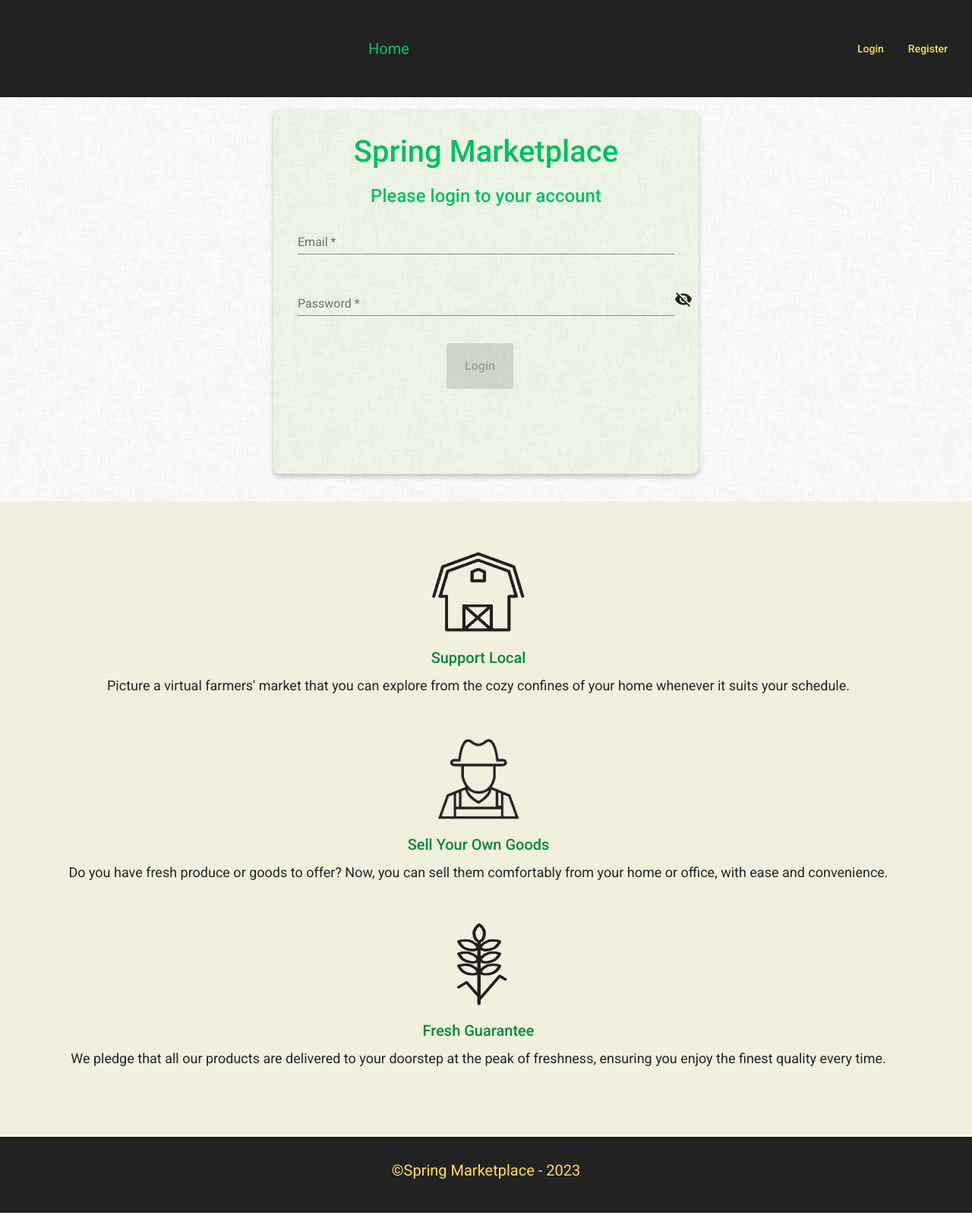
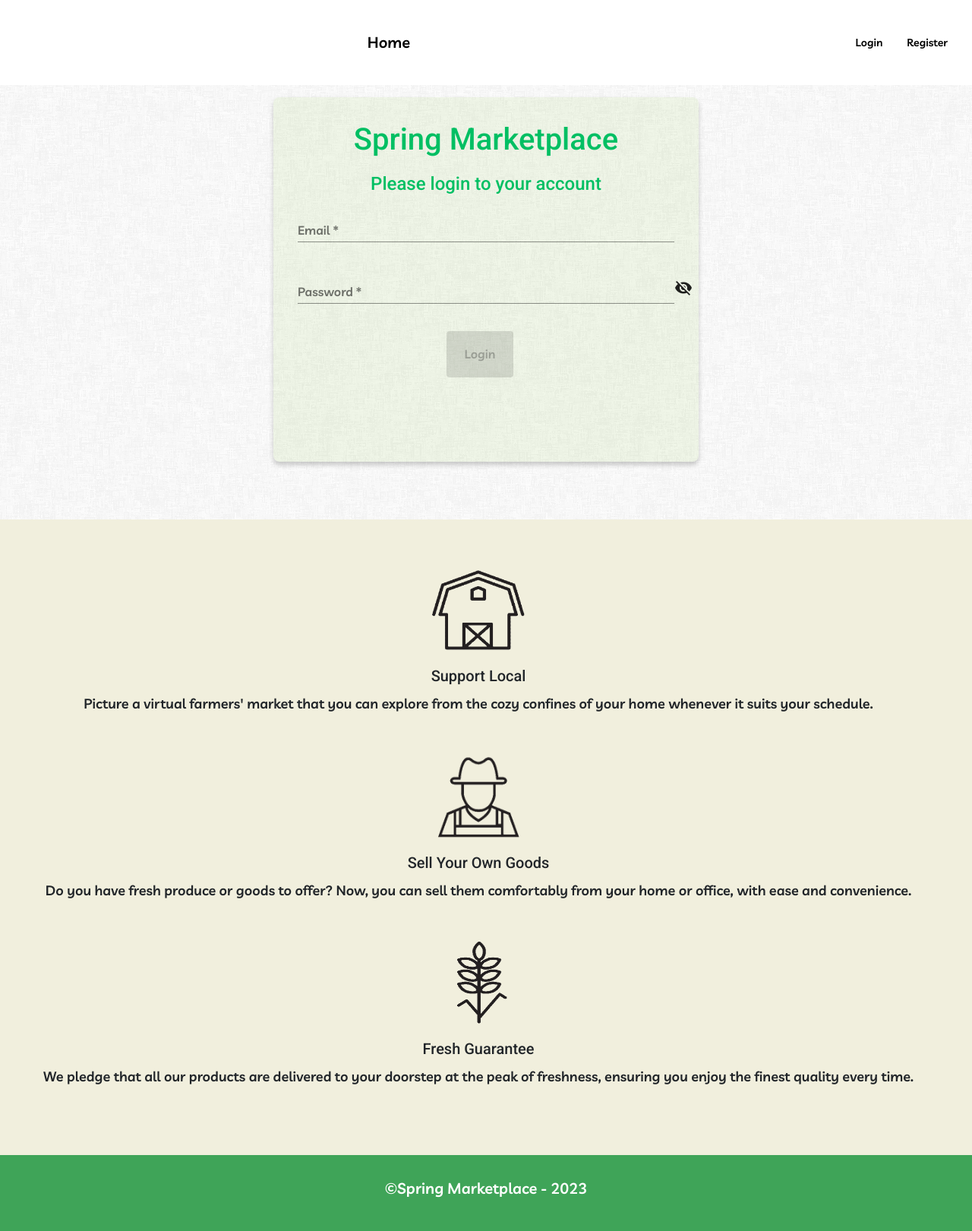
Before and after one commit to michaelivanov1/spring-marketplace, an Angular app in the folder frontend/: page / in a window 1280 px wide. Shown: the whole page at 76% size. Before the commit the page ends 1597 px from the top, so only its background shows below. Built offline with nearby package versions, Linux system fonts and the light colour scheme.

Commit message:
added sub header above main header

```diff
--- a/frontend/src/styles.scss
+++ b/frontend/src/styles.scss
@@ -4,6 +4,7 @@
   // font-family: 'Roboto', sans-serif;
   // font-family: 'Noto Sans', sans-serif;
   // font-family: 'Lato', sans-serif;
+  font-family: 'Livvic', sans-serif;
 }
 
 html,
@@ -15,7 +16,8 @@ body {
 
 // currently selected menu item
 .selected-menu-item {
-  border-bottom: 1px solid #ffde59;
+  // border-bottom: 1px solid #ffde59;
+  border-bottom: 1px solid green;
 }
 
 /* override all mat-card instances */
@@ -41,17 +43,30 @@ mat-dialog-container {
   flex: 1;
 }
 
+.info-header {
+  display: flex;
+  justify-content: center;
+  align-items: center;
+  height: 3rem;
+  background-color: #3fa458;
+
+  .info-header-text {
+    margin-top: 10px;
+    font-size: 16px;
+    color: white;
+  }
+}
+
 .header {
-  background-color: #222222;
-  color: black;
-  height: 8rem;
+  background-color: white;
+  height: 7rem;
   margin: auto;
 }
 
 .menu-items-left {
   display: flex;
   align-items: center;
-  color: #ffde59;
+  color: black;
   width: 20vw;
 
   .logo {
@@ -72,12 +87,12 @@ mat-dialog-container {
   width: 20vw;
   display: flex;
   justify-content: right;
-  color: #ffde59;
+  color: black;
 }
 
 body a {
   font-weight: 400;
-  color: #0fc263;
+  color: black;
   text-decoration: none;
   transition: all 0.3s ease;
 }
@@ -89,7 +104,7 @@ a:hover {
 .about {
   background-color: #F1EFDD;
   padding: 50px 300px;
-  margin: 20px auto 0;
+  margin: 60px auto 0;
   display: flex;
   flex-wrap: wrap;
   justify-content: space-between;
@@ -106,7 +121,6 @@ a:hover {
 
   h4 {
     margin: 14px 0;
-    color: #068742;
     font-size: 20px;
     font-weight: 500;
   }
@@ -134,7 +148,7 @@ a:hover {
 
 .footer {
   text-align: center;
-  background-color: #222222;
+  background-color: #3fa458;
   color: white;
   font-family: Roboto, sans-serif;
   font-size: 1.25rem;
@@ -149,7 +163,6 @@ a:hover {
 
   .footer-text {
     text-align: center;
-    color: #ffde59;
   }
 }
 
```
